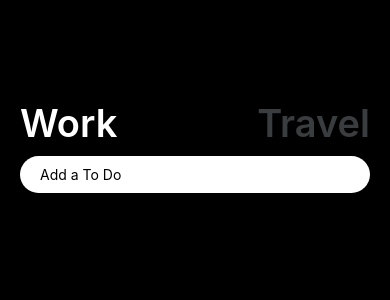
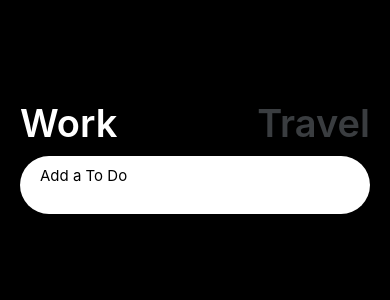
Before and after one commit to SinChaNo/Walk-Hard-Travel-Hard-App, a React Native app: screen / in a window 390 px wide. Shown: the top 300 px of the page. Built offline with nearby package versions, Linux system fonts and the light colour scheme.

Commit message:
input add

```diff
--- a/App.js
+++ b/App.js
@@ -5,8 +5,11 @@ import { useState } from 'react';
 
 export default function App() {
   const [working, setWorking] = useState(true);
+  const [text, setText] = useState("");
+
   const travel = () => setWorking(false);
   const work = () => setWorking(true);
+  const onChangeText = (event) => console.log(event);
 
   return (
     <View style={styles.container}>
@@ -22,7 +25,13 @@ export default function App() {
       </View>
       {/* Input */}
       <View>
-        <TextInput style={styles.input} placeholder={working ? "Add a To Do" : "Where Do you Want Go?"} />
+        <TextInput
+          style={styles.input}
+          placeholder={working ? "Add a To Do" : "Where Do you Want Go?"}
+          // keyboardType='number-pad'
+          multiline
+          onChangeText={onChangeText}
+        />
       </View>
     </View>
   );
@@ -49,5 +58,6 @@ const styles = StyleSheet.create({
     paddingVertical: 10,
     paddingHorizontal: 20,
     borderRadius: 30,
+    fontSize: 15,
   },
 });
```
